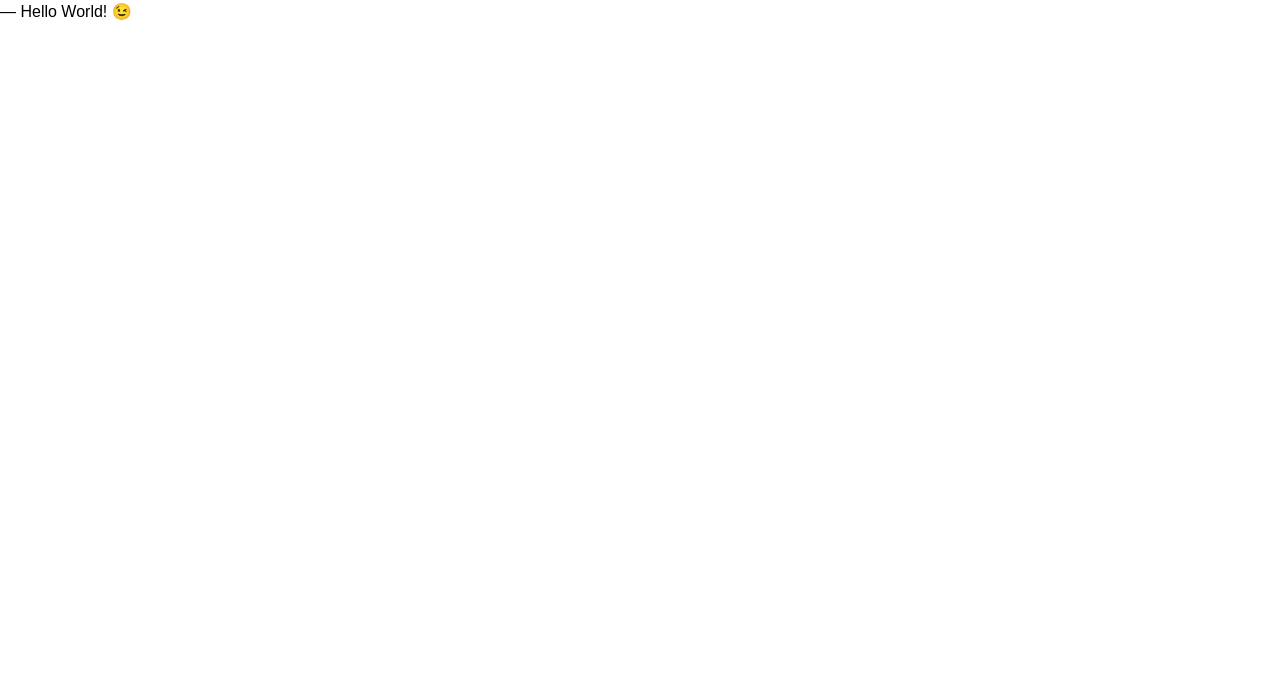
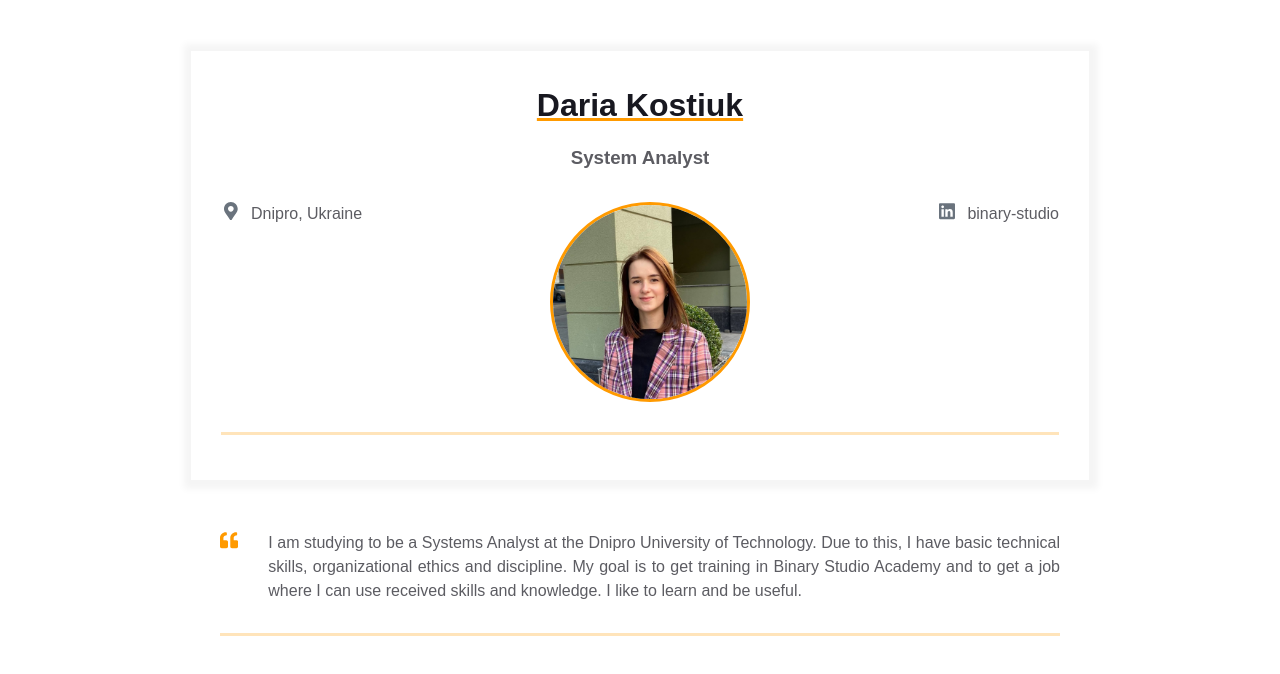
Before and after one commit to daria-kostiuk/homepage, a plain HTML site: page index.html in a window 1280 px wide. Drawn offline with Linux system fonts and the light colour scheme.

Commit message:
Added main content

```diff
--- a/index.html
+++ b/index.html
@@ -7,6 +7,71 @@
     <meta name="viewport" content="width=device-width, initial-scale=1" />
   </head>
   <body>
-    ― Hello World! &#x1F609;
+
+    <main>
+        <div class="resume">
+          <div class="container">
+            <div class="resume__block">
+              <h1 class="contact-info__header">Daria Kostiuk</h1>
+              <h3 class="contact-info__sub-header">System Analyst</h3>
+
+              <div class="contact_info_container fh">
+                <div class="contact-info__block">
+
+                    <a href="" rel="author" class="contact-info__item">
+                        <div class="contact-info__item-icon-wrapper">
+                          <svg class="contact-info__item-icon" xmlns="http://www.w3.org/2000/svg" viewBox="0 0 384 512">
+                            <path
+                              d="M172.268 501.67C26.97 291.031 0 269.413 0 192 0 85.961 85.961 0 192 0s192 85.961 192 192c0 77.413-26.97 99.031-172.268 309.67-9.535 13.774-29.93 13.773-39.464 0zM192 272c44.183 0 80-35.817 80-80s-35.817-80-80-80-80 35.817-80 80 35.817 80 80 80z">
+                            </path>
+                          </svg>
+                        </div>
+                        <span>Dnipro, Ukraine</span>
+                      </a>
+
+                </div>
+
+                <div class="contact-info__block contact-info__block--center">
+                  <img class="contact-info__avatar" src="assets/avatar.png" alt="Avatar">
+                </div>
+
+                <div class="contact-info__block">
+
+                    <a href="https://ua.linkedin.com/company/binary-studio_241166" rel="author" class="contact-info__item">
+                        <div class="contact-info__item-icon-wrapper">
+                          <svg class="contact-info__item-icon" xmlns="http://www.w3.org/2000/svg" viewBox="0 0 448 512">
+                            <path
+                              d="M416 32H31.9C14.3 32 0 46.5 0 64.3v383.4C0 465.5 14.3 480 31.9 480H416c17.6 0 32-14.5 32-32.3V64.3c0-17.8-14.4-32.3-32-32.3zM135.4 416H69V202.2h66.5V416zm-33.2-243c-21.3 0-38.5-17.3-38.5-38.5S80.9 96 102.2 96c21.2 0 38.5 17.3 38.5 38.5 0 21.3-17.2 38.5-38.5 38.5zm282.1 243h-66.4V312c0-24.8-.5-56.7-34.5-56.7-34.6 0-39.9 27-39.9 54.9V416h-66.4V202.2h63.7v29.2h.9c8.9-16.8 30.6-34.5 62.9-34.5 67.2 0 79.7 44.3 79.7 101.9V416z">
+                            </path>
+                          </svg>
+                        </div>
+                        <span>binary-studio</span>
+                      </a>
+
+                </div>
+              </div>
+            </div>
+          </div>
+        </div>
+        <div class="container">
+            <div class="resume__block">
+              <div class="intro">
+                <div class="intro__icon-wrapper">
+                  <svg class="intro__icon" xmlns="http://www.w3.org/2000/svg" viewBox="0 0 512 512">
+                    <path
+                      d="M464 256h-80v-64c0-35.3 28.7-64 64-64h8c13.3 0 24-10.7 24-24V56c0-13.3-10.7-24-24-24h-8c-88.4 0-160 71.6-160 160v240c0 26.5 21.5 48 48 48h128c26.5 0 48-21.5 48-48V304c0-26.5-21.5-48-48-48zm-288 0H96v-64c0-35.3 28.7-64 64-64h8c13.3 0 24-10.7 24-24V56c0-13.3-10.7-24-24-24h-8C71.6 32 0 103.6 0 192v240c0 26.5 21.5 48 48 48h128c26.5 0 48-21.5 48-48V304c0-26.5-21.5-48-48-48z">
+                    </path>
+                  </svg>
+                </div>
+                <p class="intro_text">
+                    I am studying to be a Systems Analyst at the Dnipro University of Technology.
+                    Due to this, I have basic technical skills, organizational ethics and discipline.
+                    My goal is to get training in Binary Studio Academy and to get a job where I can use received skills and knowledge.
+                    I like to learn and be useful.
+                </p>
+              </div>
+            </div>
+          </div>
+      </main>
   </body>
 </html>
--- a/styles.css
+++ b/styles.css
@@ -93,6 +93,7 @@ body {
 
   .contact-info__block--center {
       justify-content: center;
+
   }
 
   .contact-info__item {
@@ -124,8 +125,8 @@ body {
 
   .contact-info__avatar {
       border-radius: 50%;
-      width: 100px;
-      height: 100px;
+      width: 200px;
+      height: 200px;
       object-fit: cover;
       border: 3px solid;
       border-color: var(--text-decoration-color);
```
Also changed, not shown: assets/a1vatar.png (added), assets/avata1r.png (added), assets/avatar.png (added).
